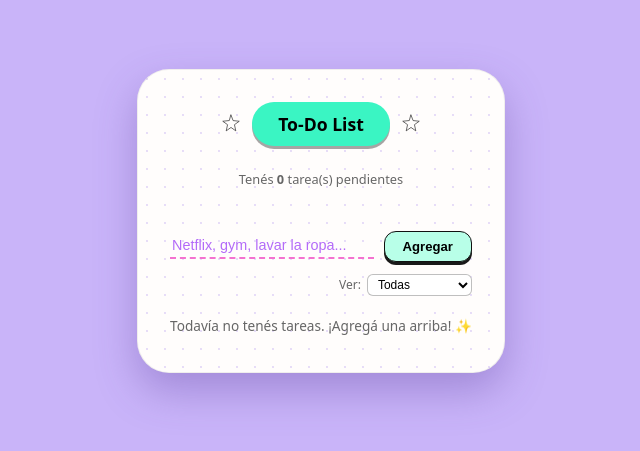
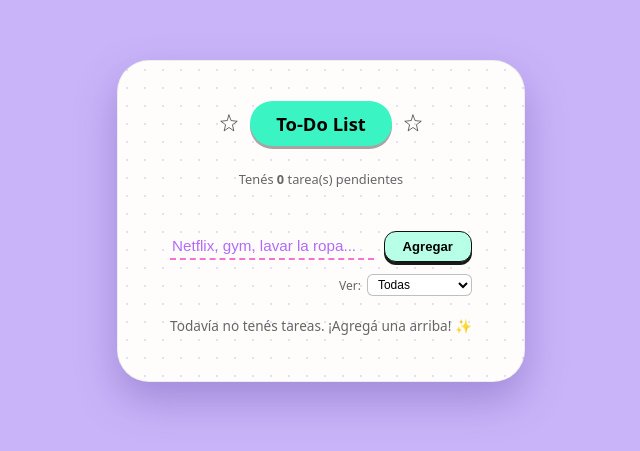
Before and after one commit to RociiioGC/TP-FINAL-202501, a React app: page / in a window 1280 px wide. Shown: the part 179-630 px from the top of the page, without its empty margins (319-959 px from the left). Built offline with nearby package versions, Linux system fonts and the light colour scheme; the HTML template or start-up script is replaced by a standard one.

Commit message:
Ajustes en media query para desktop

```diff
--- a/src/index.css
+++ b/src/index.css
@@ -38,14 +38,14 @@ body {
 
 .todo-card {
   width: 100%;
-  max-width: 520px;
+  max-width: 680px; /* antes 520px */
   background-color: var(--card-bg);
   border-radius: 32px;
   border: 1px solid rgba(0, 0, 0, 0.06);
   box-shadow: 0 18px 40px rgba(88, 61, 155, 0.35);
   background-image: radial-gradient(circle, var(--dot-color) 1px, transparent 1px);
   background-size: 18px 18px;
-  padding: 32px 32px 24px;
+  padding: 32px 40px 28px;
 }
 
 /* HEADER */
@@ -355,3 +355,22 @@ body {
     font-size: 0.75rem;
   }
 }
+
+@media (min-width: 1024px) {
+    .todo-card {
+      max-width: 720px;
+      padding: 40px 52px 32px;
+    }
+
+    .todo-title-badge {
+      font-size: 1.15rem;
+    }
+
+    .todo-text {
+      font-size: 0.95rem;
+    }
+
+    .todo-input {
+      font-size: 0.95rem;
+    }
+  }
```
